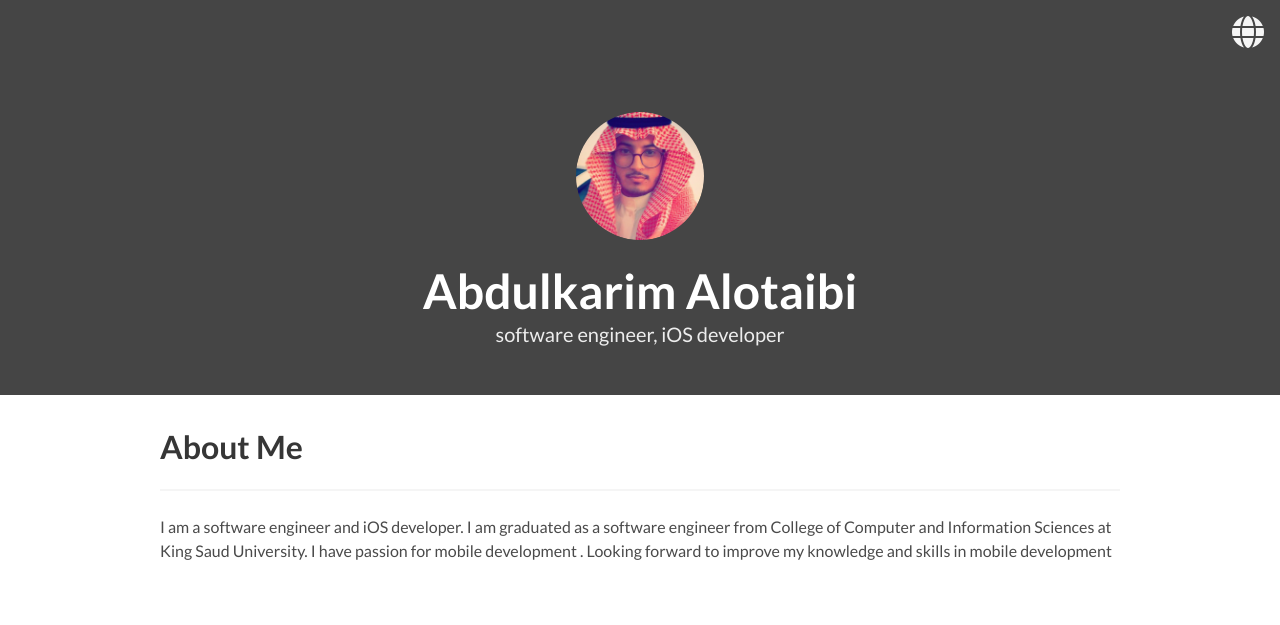
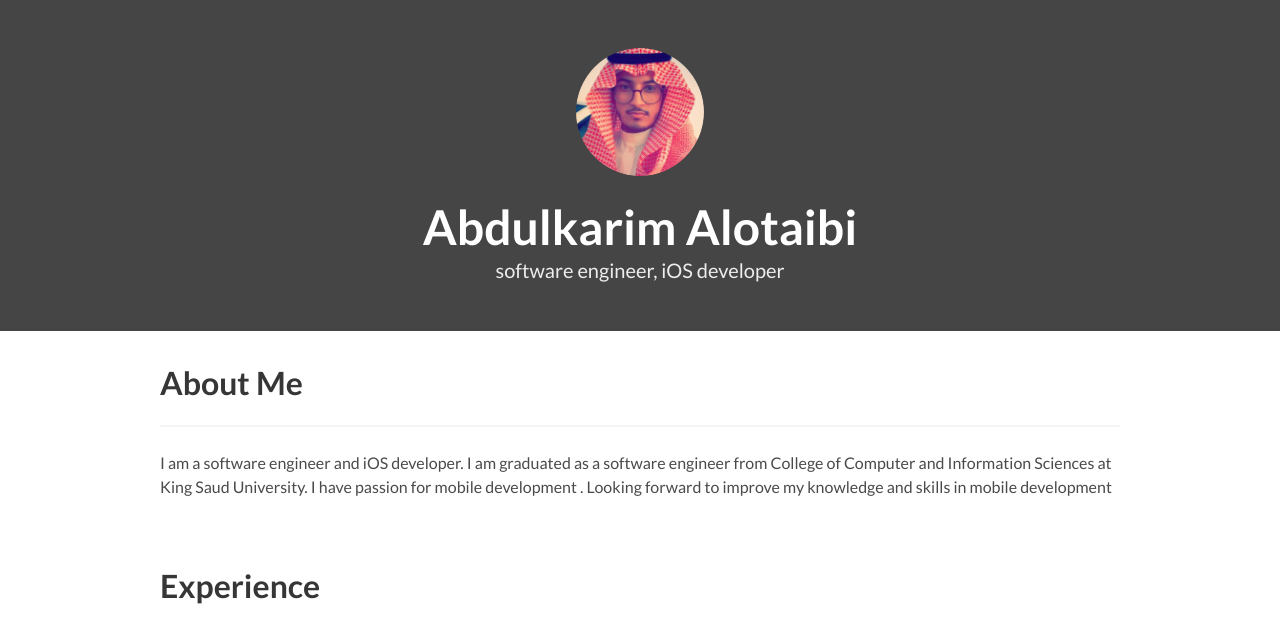
Before and after one commit to abdulkarim-otaibi/Abdulkarim, a plain HTML site: page index.html in a window 1280 px wide. Shown: the top 625 px of the page. Drawn offline with Linux system fonts and the light colour scheme; a web font is replaced by a local one.

Commit message:
update the nav

```diff
--- a/index.html
+++ b/index.html
@@ -12,7 +12,7 @@
 </head>
 
 <body>
-  <nav class="navbar is-primary" role="navigation" aria-label="main navigation">
+  <!-- <nav class="navbar is-primary" role="navigation" aria-label="main navigation">
     <div class="navbar-brand">
       <div class="navbar-item is-hidden-desktop">
         <a href="https://fullstackmark.com" class="icon is-large has-text-light">
@@ -29,7 +29,7 @@
         </div>
       </div>
     </div>
-  </nav>
+  </nav> -->
 
   <section class="hero is-primary">
     <div class="hero-body">
```
